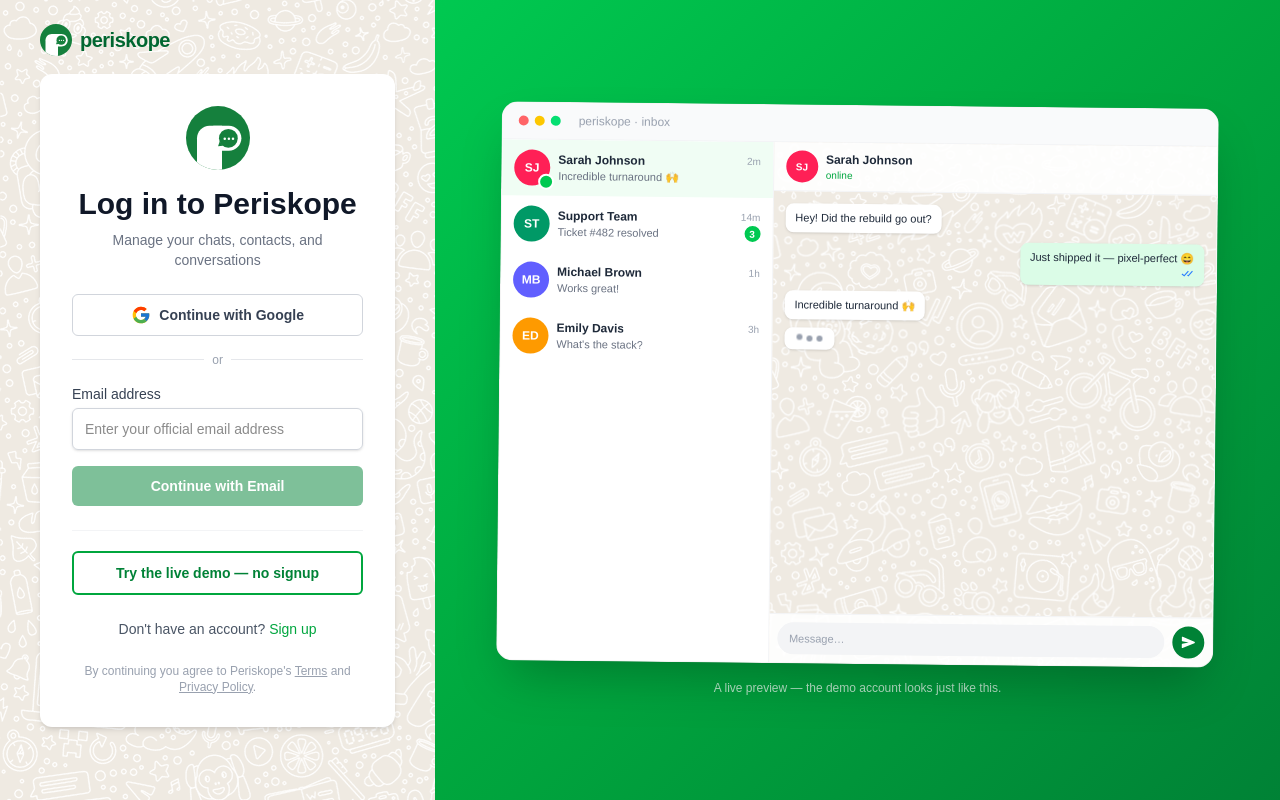
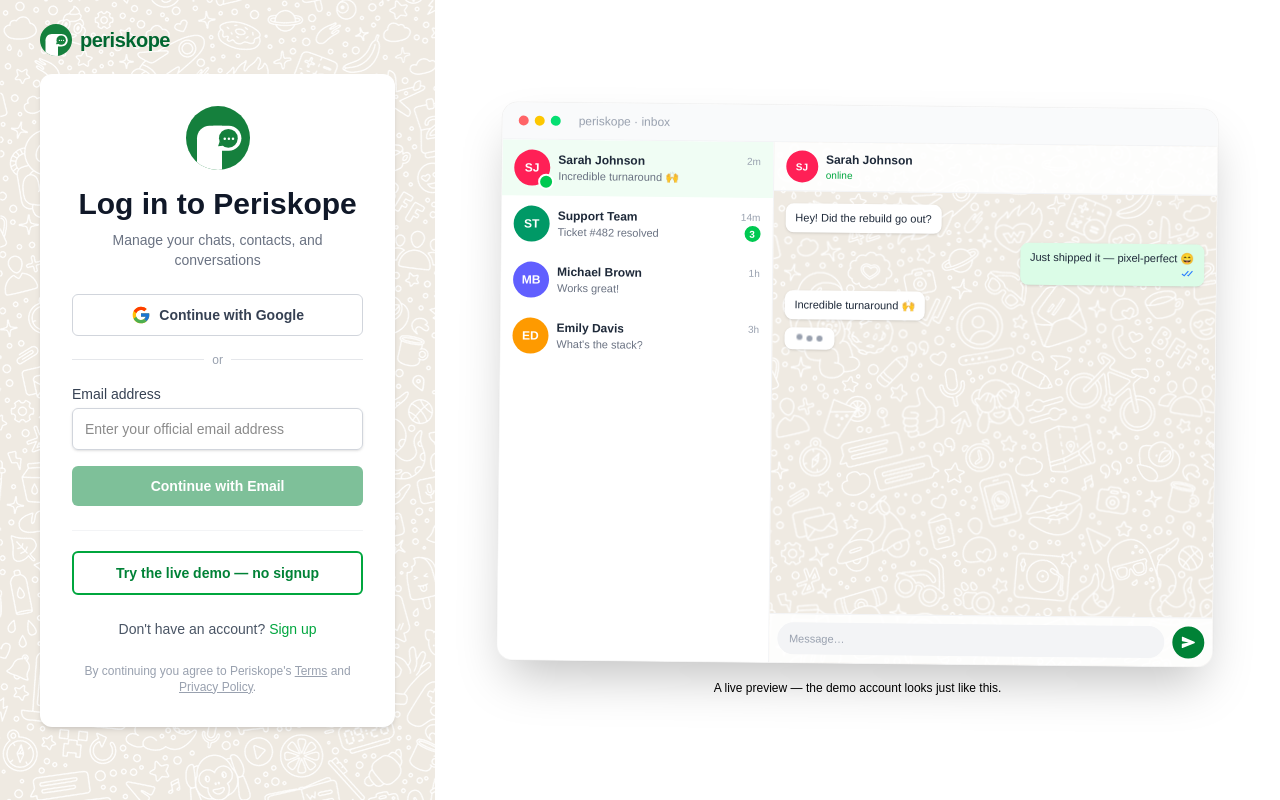
Before and after one commit to morepriyam/periskope-app, a Next.js app: page /auth/signin in a window 1280 px wide. Built offline with nearby package versions, Linux system fonts and the light colour scheme; no server answers.

Commit message:
Auth: white preview panel, black caption

```diff
--- a/app/auth/signin/page.tsx
+++ b/app/auth/signin/page.tsx
@@ -26,7 +26,7 @@
       </div>
 
       {/* Preview column — brand dark-green panel (desktop only) */}
-      <div className="hidden lg:flex lg:w-[66%] items-center justify-center bg-gradient-to-br from-green-500 via-green-600 to-green-700 px-10 xl:px-16 py-20">
+      <div className="hidden lg:flex lg:w-[66%] items-center justify-center bg-white px-10 xl:px-16 py-20">
         <AuthPreview />
       </div>
     </div>
--- a/app/auth/signup/page.tsx
+++ b/app/auth/signup/page.tsx
@@ -26,7 +26,7 @@
       </div>
 
       {/* Preview column — brand dark-green panel (desktop only) */}
-      <div className="hidden lg:flex lg:w-[66%] items-center justify-center bg-gradient-to-br from-green-500 via-green-600 to-green-700 px-10 xl:px-16 py-20">
+      <div className="hidden lg:flex lg:w-[66%] items-center justify-center bg-white px-10 xl:px-16 py-20">
         <AuthPreview />
       </div>
     </div>
--- a/components/auth/AuthPreview.tsx
+++ b/components/auth/AuthPreview.tsx
@@ -159,7 +159,7 @@
           </section>
         </div>
       </div>
-      <p className="mt-4 text-center text-xs text-white/70">
+      <p className="mt-4 text-center text-xs text-black">
         A live preview — the demo account looks just like this.
       </p>
     </div>
```
